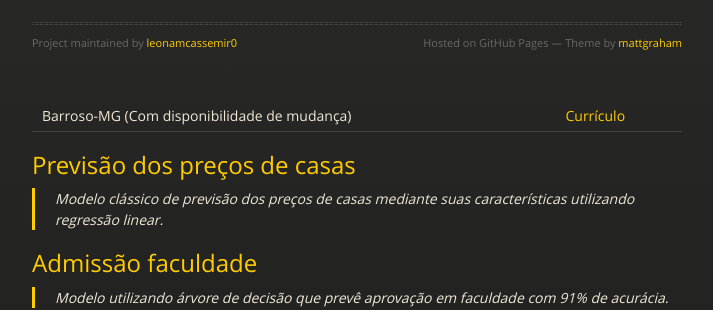
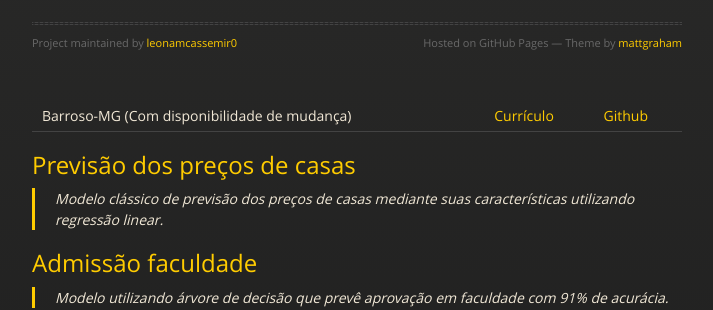
Before and after one commit to leonamcassemir0/portfolio, a Jekyll site: the page built from index.md, in a window 1280 px wide. Shown: the part 171-481 px from the top of the page, without its empty margins (283-996 px from the left). Built offline with Jekyll 4.4.1, drawn with Linux system fonts in a browser that asks for light colours; our own code applies the rules of GitHub Pages for plain Markdown files.

Commit message:
Update index.md

```diff
--- a/index.md
+++ b/index.md
@@ -1,4 +1,4 @@
-Barroso-MG (Com disponibilidade de mudança) |  [Currículo](assets/curriculo-leonam.pdf)
+Barroso-MG (Com disponibilidade de mudança) |  [Currículo](assets/curriculo-leonam.pdf) | [Github](https://github.com/leonamcassemir0)
 
 
 ## [Previsão dos preços de casas](./preco-casa.md)
```
